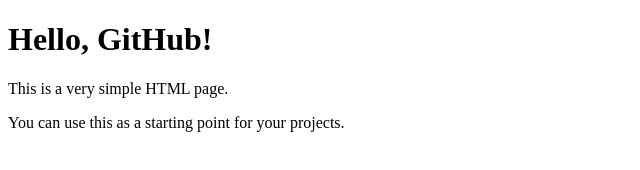
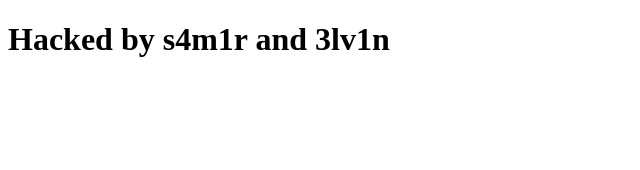
Before and after one commit to 5n4z4r0v/index, a plain HTML site: page index.html in a window 1280 px wide. Shown: the whole page, without its empty margins (0-640 px from the left). Drawn offline with Linux system fonts and the light colour scheme.

Commit message:
Change header and remove introductory paragraphs

```diff
--- a/index.html
+++ b/index.html
@@ -6,8 +6,6 @@
     <title>My Simple Page</title>
 </head>
 <body>
-    <h1>Hello, GitHub!</h1>
-    <p>This is a very simple HTML page.</p>
-    <p>You can use this as a starting point for your projects.</p>
+    <h1>Hacked by s4m1r and 3lv1n</h1>
 </body>
 </html>
```
